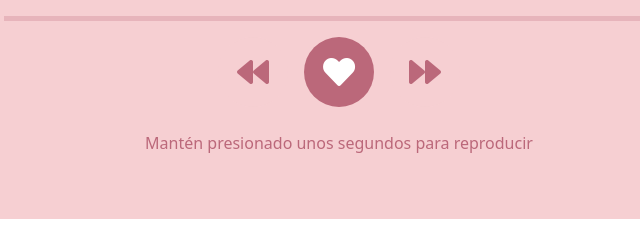
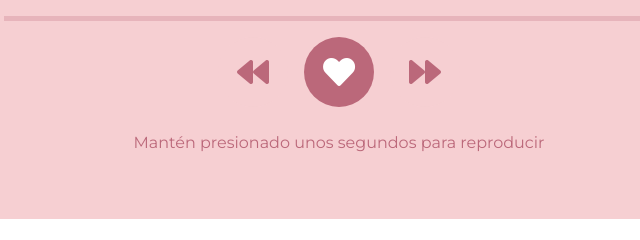
Before and after one commit to morena-marzec/mis-xv, a plain HTML site: page index.html in a window 1280 px wide. Shown: the part 920-1160 px from the top of the page, 301-941 px from the left. Drawn offline with nearby package versions, Linux system fonts and the light colour scheme; a web font is replaced by a local one.

Commit message:
Cambio de fuente

```diff
--- a/index.html
+++ b/index.html
@@ -36,7 +36,7 @@
                 <i class="fas fa-forward"></i>
             </button>
         </div>
-        <p class="mt-4 font-color-2 text-center">Mantén presionado unos segundos para reproducir</p>
+        <p class="mt-4 font-2 font-color-2 text-center">Mantén presionado unos segundos para reproducir</p>
     </div>
 
     <div class="ligt-pink container-sm text-center py-5">
```
